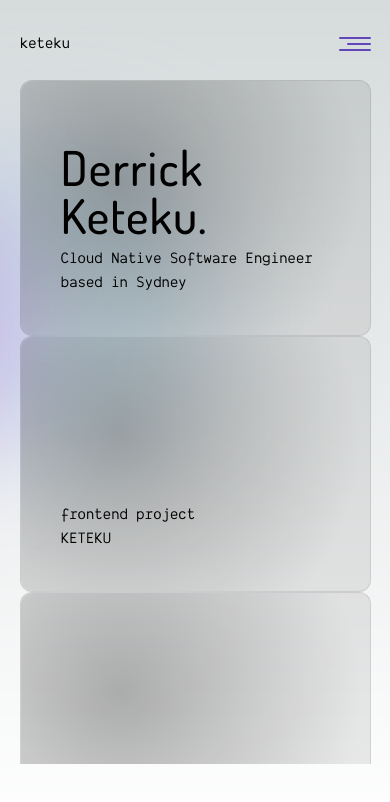
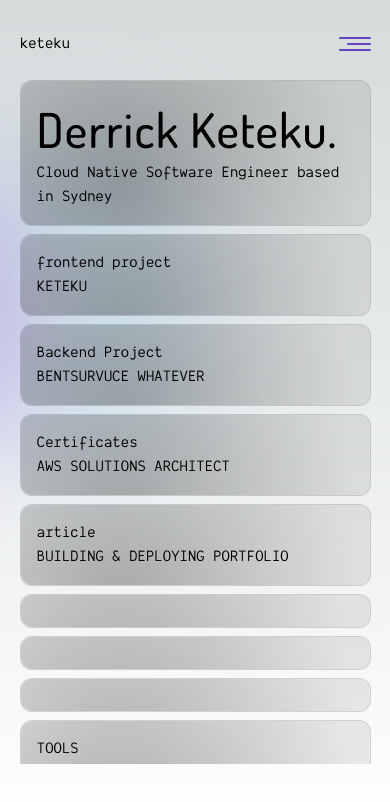
Before and after one commit to Derks14/keteku, a Next.js app: page /home in a window 390 px wide. Shown: the top 802 px of the page. Built offline with nearby package versions, Linux system fonts and the light colour scheme; a web font is replaced by a local one.

Commit message:
- fix spacing for grid stacks on mobile

```diff
--- a/src/components/ui/card.tsx
+++ b/src/components/ui/card.tsx
@@ -24,13 +24,14 @@ const Card = ({ children, className }: CardProps) => {
     <div
       onMouseMove={onMouseMove}
       className={cn(
-        "h-[16rem] md:h-full rounded-xl relative cursor-pointer " +
+        // "h-[16rem]" +
+        "md:h-full rounded-xl relative cursor-pointer mb-2 md:mb-0" +
           "before:content-[''] before:absolute before:h-full before:rounded-xl before:left-0 before:top-0 before:w-full before:z-[2] before:bg-custom-radial " +
           "bg-black/[0.08] border border-black/[0.09] dark:bg-white/[0.09] dark:border dark:border-white/[0.09]",
         className,
       )}
     >
-      <div className="flex h-full flex-col-reverse p-10">
+      <div className="flex h-full flex-col-reverse p-4 md:p-10">
         <div>{children}</div>
         <div> </div>
       </div>
```
